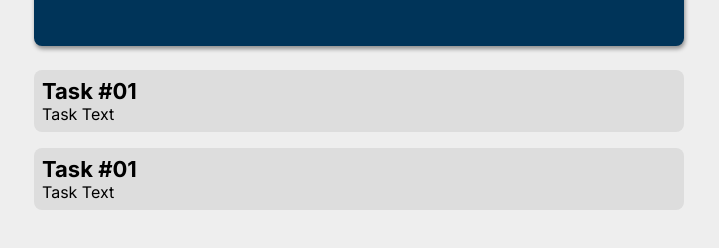
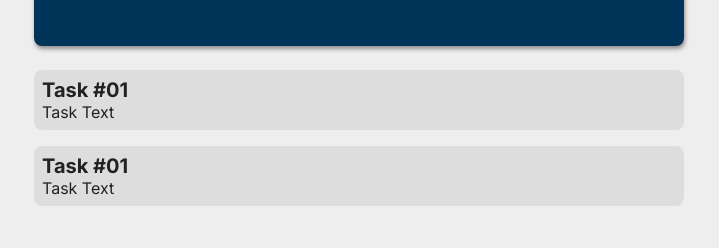
Before and after one commit to gabrielcaamargo/TaskRemember, a React (Vite) app: page / in a window 1280 px wide. Shown: the part 134-382 px from the top of the page, without its empty margins (281-1000 px from the left). Built offline with nearby package versions, Linux system fonts and the light colour scheme.

Commit message:
fix(): adjusted task font size and font color

```diff
--- a/src/components/TasksList/Tasks/styles.js
+++ b/src/components/TasksList/Tasks/styles.js
@@ -5,9 +5,11 @@ export const TaskBody = styled.div`
   margin-top: 24px;
   padding: 8px;
   border-radius: 8px;
+  color: #222;
 
   h2{
-    font-size: 22px;
+    font-size: 20px;
+
   }
 
   & + & {
```
